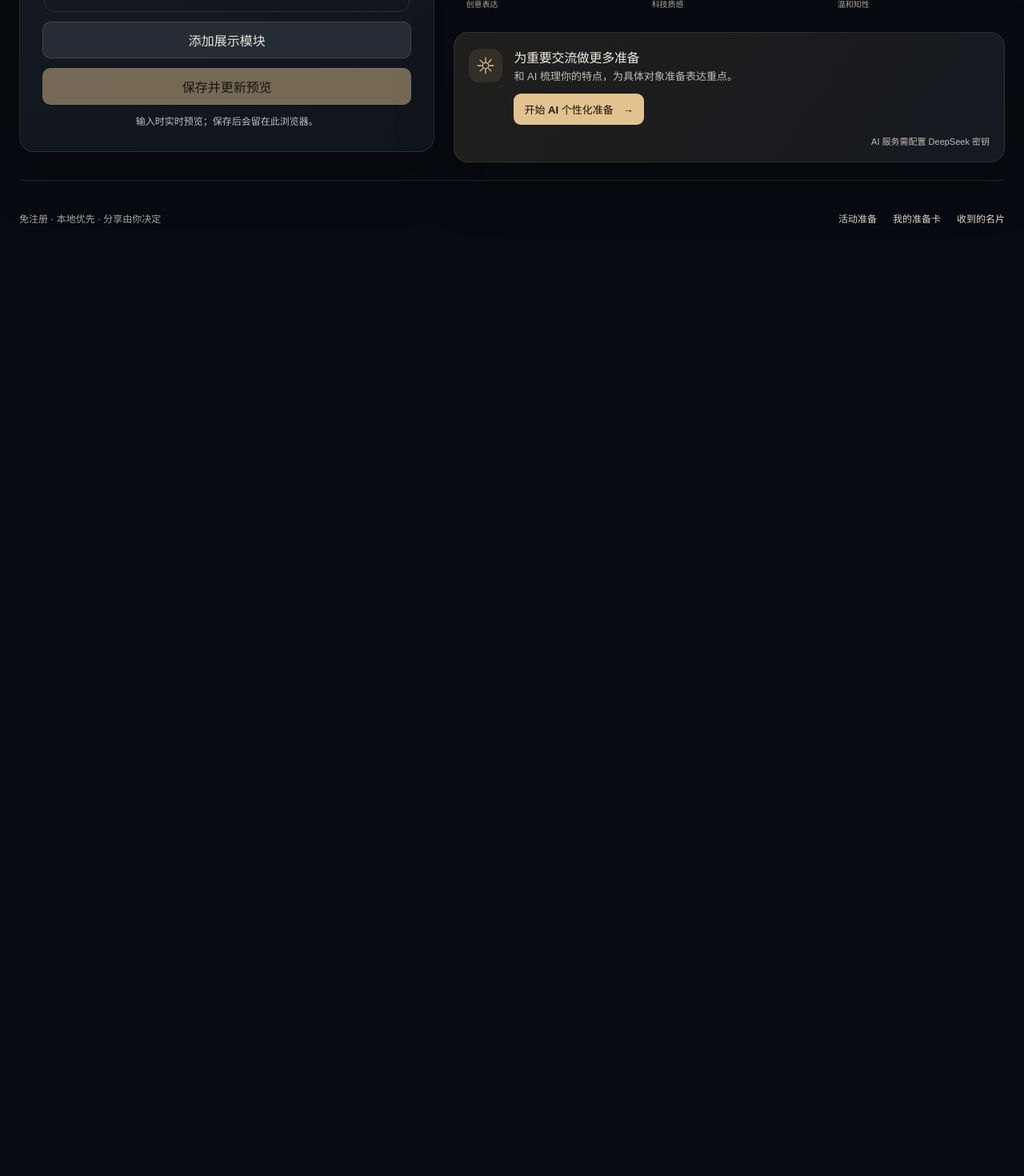
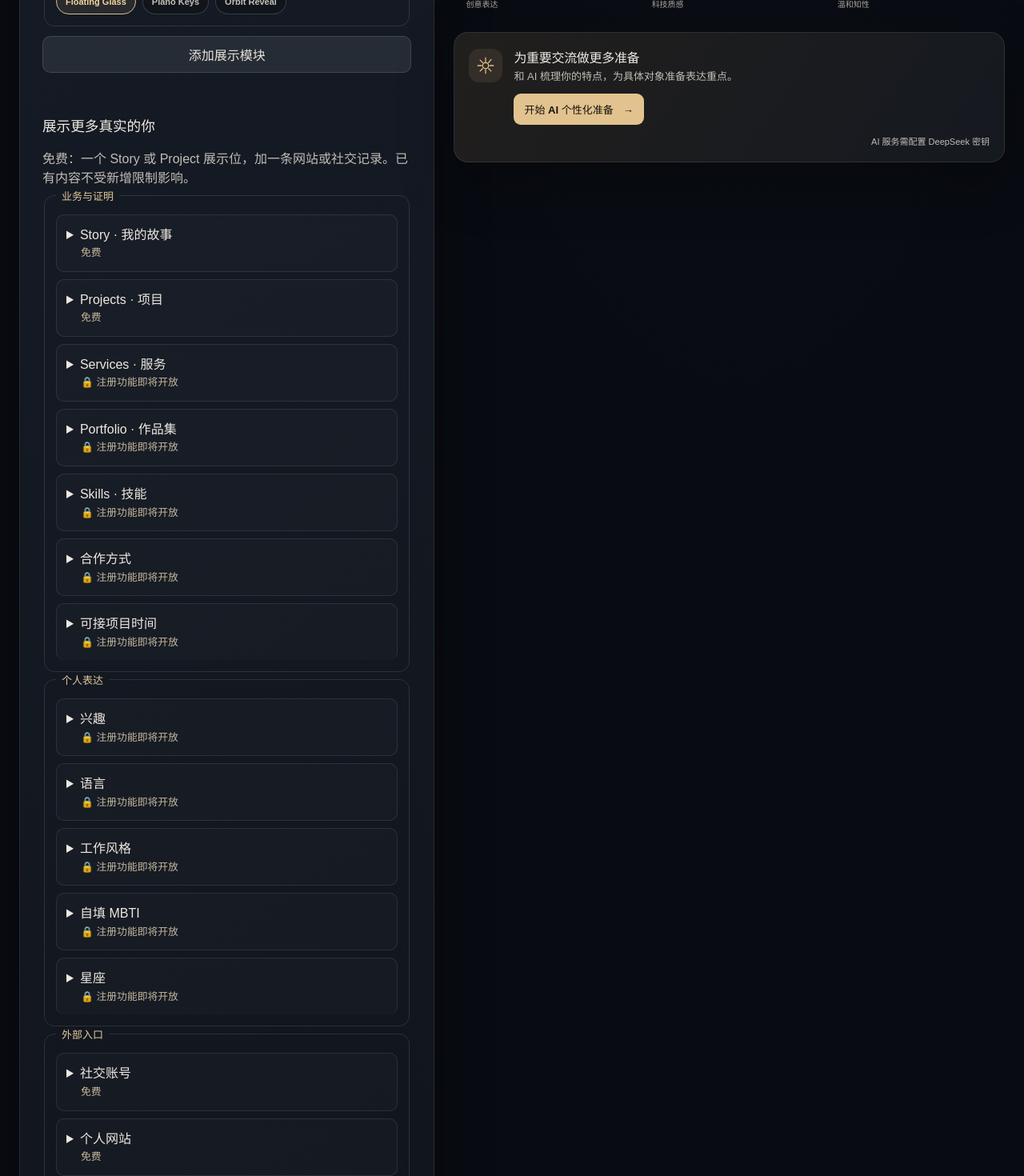
Before and after one commit to huangxc8029-hash/neymi, a Next.js app in the folder Neymi_v1.2/Neymi_Dev_Package_v1.2/: page / in a window 1280 px wide. Shown: the part 1280-2750 px from the top of the page at 80% size. Before the commit the page ends 1623 px from the top, so only its background shows below. Built offline with nearby package versions, Linux system fonts and the light colour scheme.

Commit message:
feat: add free card content and module previews

```diff
--- a/Neymi_v1.2/Neymi_Dev_Package_v1.2/src/modules/card/editor.tsx
+++ b/Neymi_v1.2/Neymi_Dev_Package_v1.2/src/modules/card/editor.tsx
@@ -1,11 +1,14 @@
 'use client';
 import type {LocalProfile,Motion} from '../../domain/types';
 import type {ReactNode} from 'react';
+import {canAddFreeModule,updateModuleItem} from './module-catalog';
+import {ModulePicker} from './module-picker';
 export function CardEditor({profile,onChange,onPreview,motion,onMotion,children}:{profile:LocalProfile;onChange:(profile:LocalProfile)=>void;onPreview:()=>void;motion:Motion;onMotion:(motion:Motion)=>void;children?:ReactNode}){
   function identity(key:'name'|'company'|'role',value:string){onChange({...profile,revision:profile.revision+1,identity:{...profile.identity,[key]:value}});}
-  function addSection(){
+  function addSection(kind='project'){
+    if(!canAddFreeModule(profile,kind))return;
     const id=`module_${crypto.randomUUID().replaceAll('-','')}`;
-    onChange({...profile,revision:profile.revision+1,modules:[...profile.modules,{id,kind:'project',title:'我想介绍',items:[]}]});
+    onChange({...profile,revision:profile.revision+1,modules:[...profile.modules,{id,kind,title:kind==='story'?'我的故事':kind==='social'?'社交账号':kind==='website'?'个人网站':'我想介绍',items:[]}]});
   }
   function sectionTitle(id:string,title:string){onChange({...profile,revision:profile.revision+1,modules:profile.modules.map(section=>section.id===id?{...section,title}:section)});}
   function sectionValue(id:string,value:string){onChange({...profile,revision:profile.revision+1,modules:profile.modules.map(section=>section.id===id?{...section,items:value?[{id:`${id}_text`,label:'亮点',value,valueKind:'text',sensitivity:'ordinary'}]:[]}:section)});}
@@ -18,14 +21,17 @@ export function CardEditor({profile,onChange,onPreview,motion,onMotion,children}
     <label htmlFor="role">角色</label>
     <input id="role" maxLength={120} value={profile.identity.role??''} onChange={event=>identity('role',event.target.value)}/>
     {children}
-    {profile.modules.map(section=><fieldset key={section.id}><legend>展示模块</legend>
+    {profile.modules.filter(section=>section.kind!=='contact').map(section=><fieldset key={section.id}><legend>展示模块</legend>
+      {!['website','social'].includes(section.kind)&&<label>内容类型<select value={section.kind} onChange={event=>onChange({...profile,revision:profile.revision+1,modules:profile.modules.map(item=>item.id===section.id?{...item,kind:event.target.value}:item)})}>
+        {!['story','project'].includes(section.kind)&&<option value={section.kind}>{section.kind}（已有模块）</option>}<option value="story">Story · 故事</option><option value="project">Project · 项目</option></select></label>}
       <label htmlFor={`${section.id}-title`}>标题</label>
       <input id={`${section.id}-title`} value={section.title} onChange={event=>sectionTitle(section.id,event.target.value)}/>
-      <label htmlFor={`${section.id}-value`}>亮点</label>
-      <textarea id={`${section.id}-value`} value={section.items[0]?.value??''} onChange={event=>sectionValue(section.id,event.target.value)}/>
+      {section.items.length?section.items.map(item=><div key={item.id}><label htmlFor={`${section.id}-${item.id}`}>{item.label}</label><textarea id={`${section.id}-${item.id}`} value={item.value} onChange={event=>onChange(updateModuleItem(profile,section.id,item.id,event.target.value))}/></div>):<><label htmlFor={`${section.id}-value`}>亮点</label><textarea id={`${section.id}-value`} value="" onChange={event=>sectionValue(section.id,event.target.value)}/></>}
     </fieldset>)}
     <fieldset className="motion-picker"><legend>名片动效</legend><p>选择打开卡片时的动态风格。</p><div role="group" aria-label="名片动效">{([['float','Floating Glass'],['keys','Piano Keys'],['orbit','Orbit Reveal']] as const).map(([value,title])=><button type="button" key={value} aria-pressed={motion===value} className={motion===value?'motion-option selected':'motion-option'} onClick={()=>onMotion(value)}>{title}</button>)}</div></fieldset>
-    <button type="button" className="secondary" onClick={addSection}>添加展示模块</button>
+    <button type="button" className="secondary" disabled={!canAddFreeModule(profile,'project')} onClick={()=>addSection()}>添加展示模块</button>
+    {!canAddFreeModule(profile,'project')&&<p>免费内容展示位已使用，可继续编辑已有模块。</p>}
+    <ModulePicker profile={profile} onAdd={addSection}/>
     <button type="button" onClick={onPreview} disabled={!profile.identity.name?.trim()}>保存并更新预览</button>
     <p className="editor-save-note">输入时实时预览；保存后会留在此浏览器。</p>
   </section>;
--- /dev/null
+++ b/Neymi_v1.2/Neymi_Dev_Package_v1.2/src/modules/card/module-catalog.ts
@@ -0,0 +1,20 @@
+import type {LocalProfile} from '../../domain/types';
+export type ModuleCatalogEntry={kind:string;title:string;group:string;example:string;availability:'free'|'planned_registration'|'planned_premium'};
+export const moduleCatalog:ModuleCatalogEntry[]=[
+  {kind:'story',title:'Story · 我的故事',group:'业务与证明',example:'一次真实经历：面对的问题、我的行动与收获。',availability:'free'},
+  {kind:'project',title:'Projects · 项目',group:'业务与证明',example:'一个真实项目：承担的角色、解决的问题和成果。',availability:'free'},
+  ...[['services','Services · 服务'],['portfolio','Portfolio · 作品集'],['skills','Skills · 技能'],['collaboration','合作方式'],['availability','可接项目时间']].map(([kind,title])=>({kind,title,group:'业务与证明',example:'示例：介绍你实际提供的服务、作品或合作条件。请填写真实内容。',availability:'planned_registration' as const})),
+  ...[['interests','兴趣'],['languages','语言'],['work_style','工作风格'],['mbti','自填 MBTI'],['zodiac','星座']].map(([kind,title])=>({kind,title,group:'个人表达',example:kind==='mbti'?'示例：本人自填 MBTI，仅用于自我表达，不用于判断职业能力。':kind==='zodiac'?'示例：本人自选星座，无需填写完整生日。':'示例：用自己的话介绍兴趣、语言或合作习惯。',availability:'planned_registration' as const})),
+  {kind:'social',title:'社交账号',group:'外部入口',example:'平台：GitHub；账号：your-name；URL 可选。',availability:'free'},
+  {kind:'website',title:'个人网站',group:'外部入口',example:'标题：我的网站；URL：https://example.org',availability:'free'},
+  {kind:'portfolio_link',title:'作品链接',group:'外部入口',example:'示例：一个由你维护的作品展示页面。',availability:'planned_registration'},
+  {kind:'booking',title:'预约链接',group:'外部入口',example:'示例：由你提供的预约页面，点击后打开。',availability:'planned_premium'},
+];
+const externalKinds=new Set(['website','social','portfolio_link','booking','link']);
+export function canAddFreeModule(profile:LocalProfile,kind:string):boolean{
+  if(!moduleCatalog.some(entry=>entry.kind===kind&&entry.availability==='free'))return false;
+  return !profile.modules.some(section=>section.kind!=='contact'&&(externalKinds.has(kind)?externalKinds.has(section.kind):!externalKinds.has(section.kind)));
+}
+export function updateModuleItem(profile:LocalProfile,moduleId:string,itemId:string,value:string):LocalProfile{
+  return {...profile,revision:profile.revision+1,modules:profile.modules.map(section=>section.id===moduleId?{...section,items:section.items.map(item=>item.id===itemId?{...item,value}:item)}:section)};
+}
--- /dev/null
+++ b/Neymi_v1.2/Neymi_Dev_Package_v1.2/src/modules/card/module-picker.tsx
@@ -0,0 +1,8 @@
+'use client';
+import type {LocalProfile} from '../../domain/types';
+import {canAddFreeModule,moduleCatalog} from './module-catalog';
+export function ModulePicker({profile,onAdd}:{profile:LocalProfile;onAdd:(kind:string)=>void}){
+  return <section className="module-catalog" aria-labelledby="catalog-title"><h3 id="catalog-title">展示更多真实的你</h3><p>免费：一个 Story 或 Project 展示位，加一条网站或社交记录。已有内容不受新增限制影响。</p>
+    {['业务与证明','个人表达','外部入口'].map(group=><fieldset key={group}><legend>{group}</legend>{moduleCatalog.filter(entry=>entry.group===group).map(entry=><details key={entry.kind} className="module-catalog-entry"><summary>{entry.title} <span>{entry.availability==='free'?'免费':entry.availability==='planned_registration'?'🔒 注册功能即将开放':'🔒 高级功能即将开放'}</span></summary><p>静态示例（不会写入你的名片）：{entry.example}</p>{entry.availability==='free'&&(canAddFreeModule(profile,entry.kind)?<button type="button" onClick={()=>onAdd(entry.kind)}>添加{entry.title}</button>:<p>此类免费展示位已使用；你可以继续编辑已有内容。</p>)}</details>)}</fieldset>)}
+  </section>;
+}
```
Also changed, not shown: Neymi_v1.2/Neymi_Dev_Package_v1.2/src/modules/card/styles.css, 3 other files (tests, documents, lock files or other folders).
